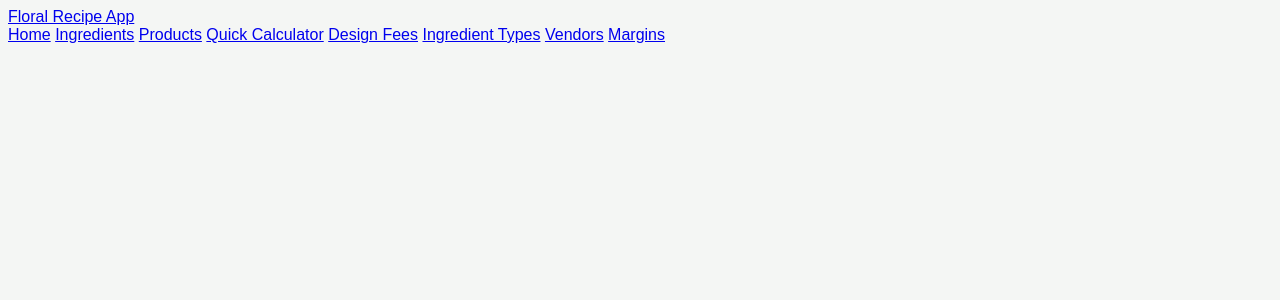
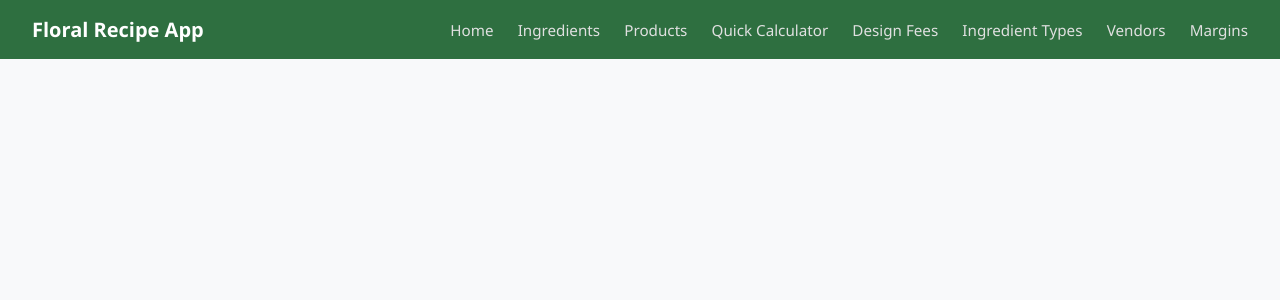
Before and after one commit to allenrrob/floral-recipe-app-2, a Flask app: template templates/base.html in a window 1280 px wide. Shown: the top 300 px of the page. Run offline with Flask 3, Linux system fonts and the light colour scheme; the template is opened without the code that fills it, so the values that code supplies are empty.

Commit message:
fixed typo in index.html

```diff
--- a/static/css/main.css
+++ b/static/css/main.css
@@ -1,6 +1,57 @@
 body {
-  font-family: Arial, sans-serif;
-  background-color: #f4f6f4;
-  color: #2e6f40; }
+  font-family: 'Segoe UI', 'Segoe UI', Tahoma, Geneva, Verdana, sans-serif;
+  background-color: #f8f9fa;
+  color: #333333;
+  margin: 0;
+  padding: 0; }
+
+.navbar {
+  display: flex;
+  justify-content: space-between;
+  align-items: center;
+  background-color: #2e6f40;
+  padding: 1rem 2rem; }
+  .navbar .logo a {
+    color: #fff;
+    font-size: 1.25rem;
+    font-weight: bold;
+    text-decoration: none; }
+  .navbar .nav-links a {
+    color: #e0e0e0;
+    text-decoration: none;
+    margin-left: 1.25rem;
+    font-size: 0.95rem; }
+    .navbar .nav-links a:hover {
+      color: #ffffff;
+      text-decoration: underline; }
+
+.container {
+  max-width: 1100px;
+  margin: 2rem auto;
+  padding: 0 1 rem; }
+
+.dashboard-grid {
+  display: grid;
+  grid-template-columns: repeat(auto-fit, minmax(240px, 1fr));
+  gap: 1.5rem;
+  margin-top: 2rem; }
+  .dashboard-grid .card {
+    background-color: #ffffff;
+    border: 1px solid #e2e8f0;
+    border-radius: 8px;
+    padding: 1.5rem;
+    text-decoration: none;
+    color: inherit;
+    transition: transform 0.2s ease, box-shadow 0.2s ease; }
+    .dashboard-grid .card:hover {
+      transform: translateY(-3px);
+      box-shadow: 0 4px 12px rgba(0, 0, 0, 0.08); }
+    .dashboard-grid .card h3 {
+      margin-top: 0;
+      color: #2e6f40; }
+    .dashboard-grid .card p {
+      color: #666;
+      font-size: 0.9rem;
+      margin-bottom: 0; }
 
 /*# sourceMappingURL=main.css.map */
--- a/templates/index.html
+++ b/templates/index.html
@@ -1,4 +1,4 @@
-{% extend 'base.html' %}
+{% extends 'base.html' %}
 
 {% block title %} Dashboard - Floral Recipe App{% endblock %}
 
```
Also changed, not shown: 1 other file.
